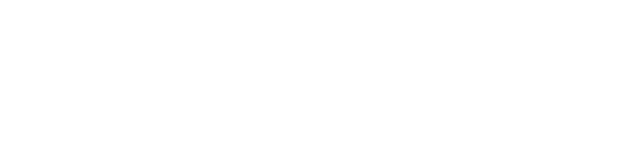
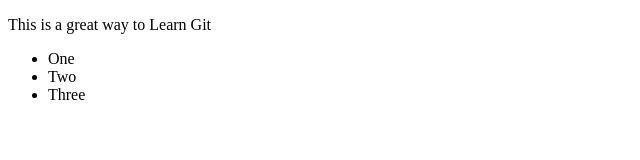
Before and after one commit to Deltoro21/git-course, a plain HTML site: page index.html in a window 1280 px wide. Shown: the whole page, without its empty margins (0-640 px from the left). Drawn offline with Linux system fonts and the light colour scheme.

Commit message:
added a paragraph and a navbar

```diff
--- a/index.html
+++ b/index.html
@@ -5,6 +5,12 @@
     <title>Alfonso Del Toro Website</title>
   </head>
   <body>
+    <p>This is a great way to Learn Git</p>
+    <ul>
+      <li>One</li>
+      <li>Two</li>
+      <li>Three</li>
+    </ul>
 
   </body>
 </html>
```
